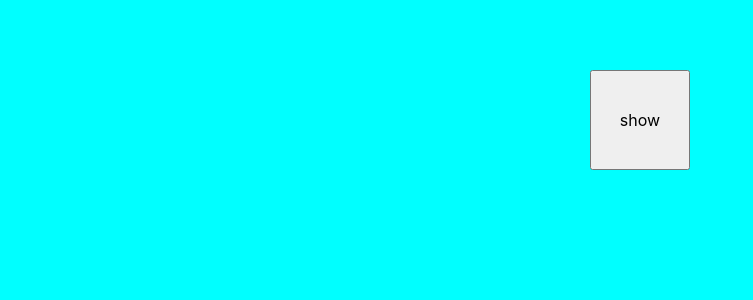
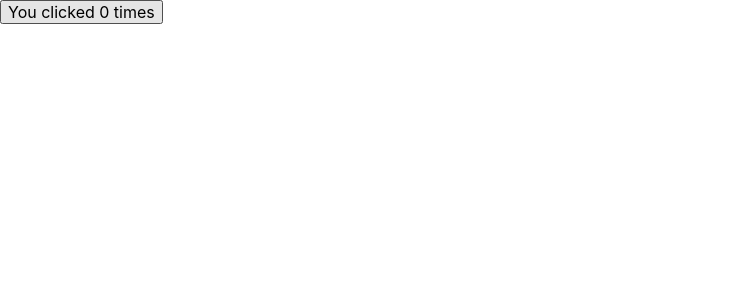
Before and after one commit to NadiiaUa23/modul2, a React (Vite) app: page / in a window 1280 px wide. Shown: the top 300 px of the page, without its empty margins (0-753 px from the left). Built offline with nearby package versions, Linux system fonts and the light colour scheme.

Commit message:
разбираем use effect

```diff
--- a/src/App.jsx
+++ b/src/App.jsx
@@ -1,6 +1,6 @@
 import css from '../src/App.module.css';
 // import ClickCounter from './components/izolstste/ClickCounter'
-import { useState } from "react";
+import { useState, useEffect } from "react";
 
 
 //?вар 1
@@ -181,19 +181,35 @@
 //   );
 // };
 
-export default function App() {
-  const [isOpen, setIsOpen] = useState(false);
+// export default function App() {
+//   const [isOpen, setIsOpen] = useState(false);
 
-const handleToggle = ( ) => {
-  setIsOpen(!isOpen);
+// const handleToggle = ( ) => {
+//   setIsOpen(!isOpen);
+// };
+
+// return (
+
+// <div className={css.container}>
+
+// <button onClick={handleToggle} className={css.btn}>{isOpen ? "close" : "show"}</button>
+// </div>
+
+// )
+// }
+//
+const App = () => {
+  const [clicks, setClicks] = useState(0);
+
+  useEffect(() => {
+    console.log("You can see me only once!");
+  }, []);
+
+  return (
+    <button onClick={() => setClicks(clicks + 1)}>
+      You clicked {clicks} times
+    </button>
+  );
 };
 
-return (
-
-<div className={css.container}>
-
-<button onClick={handleToggle} className={css.btn}>{isOpen ? "close" : "show"}</button>
-</div>
-
-)
-}
+export default App;
```
